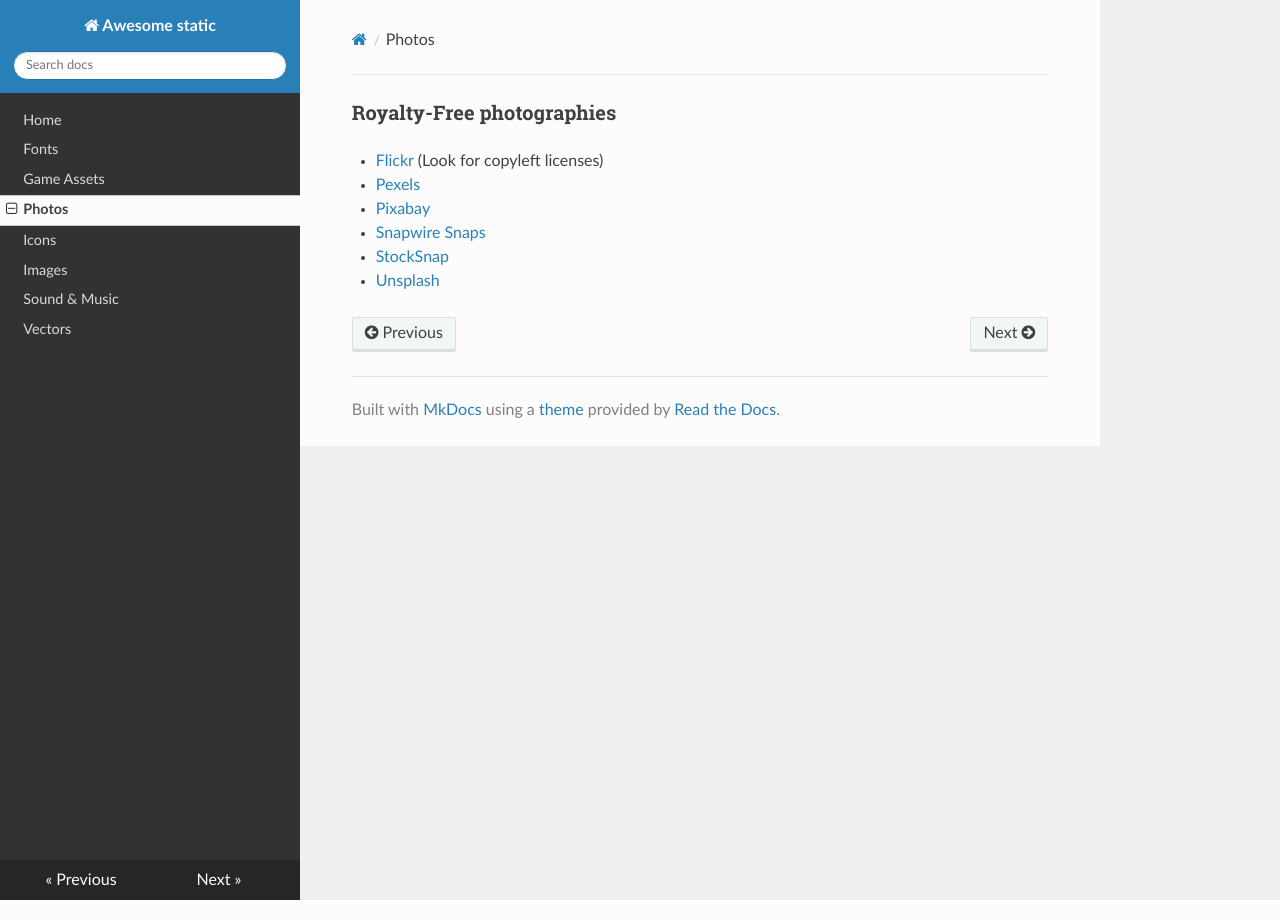
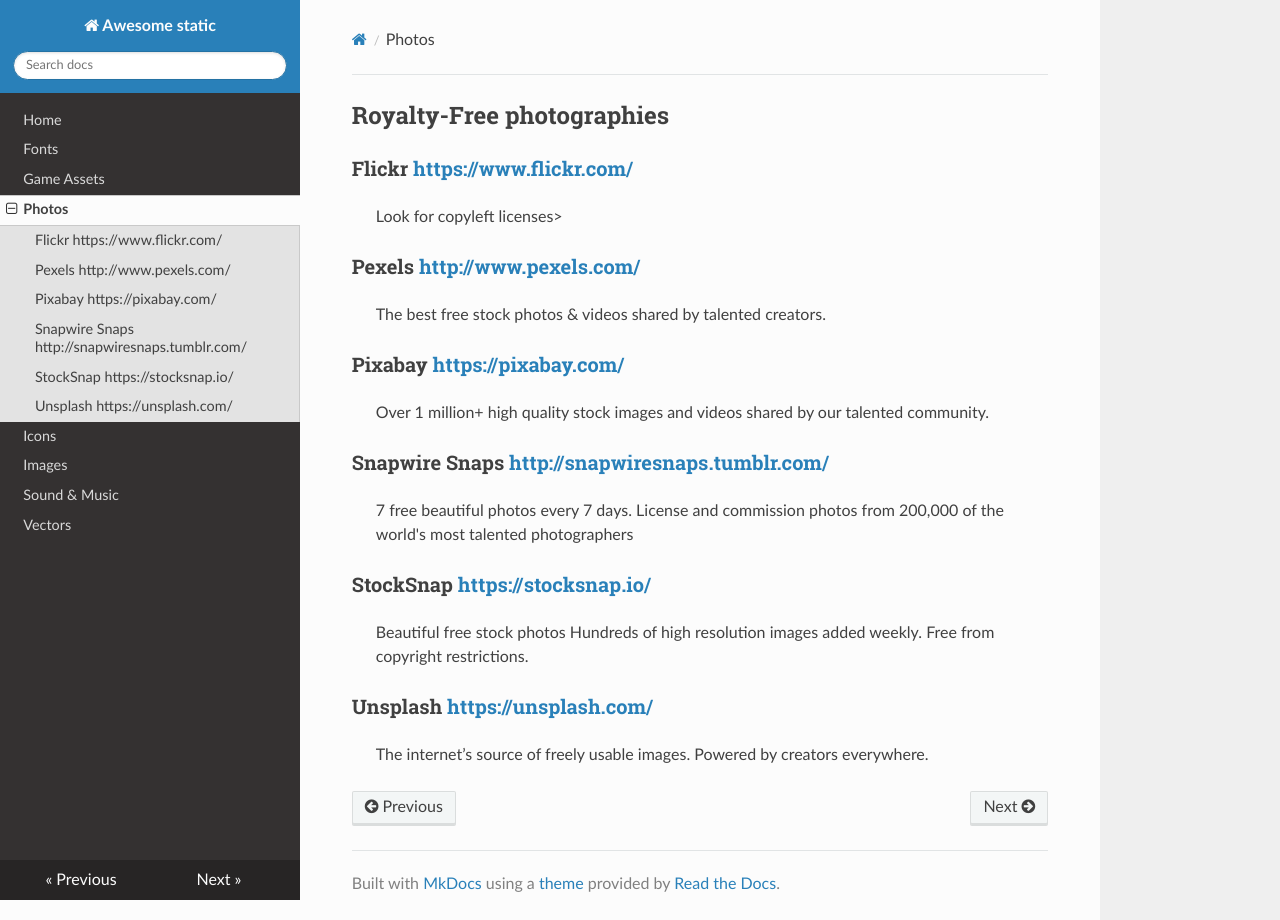
Before and after one commit to euribates/awesome-static, an MkDocs documentation site: the page built from docs/photos.md, in a window 1280 px wide. Built offline with MkDocs 1.6.1, drawn with Linux system fonts in a browser that asks for light colours; nearby versions of some CDN libraries.

Commit message:
Add description to photos sites

```diff
--- a/docs/photos.md
+++ b/docs/photos.md
@@ -1,8 +1,27 @@
-### Royalty-Free photographies
+## Royalty-Free photographies
 
-- [Flickr](https://www.flickr.com/) (Look for copyleft licenses)
-- [Pexels](http://www.pexels.com/)
-- [Pixabay](https://pixabay.com/)
-- [Snapwire Snaps](http://snapwiresnaps.tumblr.com/)
-- [StockSnap](https://stocksnap.io/)
-- [Unsplash](https://unsplash.com/)
+### Flickr <https://www.flickr.com/>
+
+  >Look for copyleft licenses>
+
+### Pexels <http://www.pexels.com/>
+
+> The best free stock photos & videos shared by talented creators.
+
+### Pixabay <https://pixabay.com/>
+
+> Over 1 million+ high quality stock images and videos shared by our talented community.
+
+### Snapwire Snaps <http://snapwiresnaps.tumblr.com/>
+
+> 7 free beautiful photos every 7 days. License and commission photos from 200,000 of the world's
+> most talented photographers
+
+### StockSnap <https://stocksnap.io/>
+
+> Beautiful free stock photos Hundreds of high resolution images added weekly. Free from copyright
+> restrictions.
+
+### Unsplash <https://unsplash.com/>
+
+> The internet’s source of freely usable images. Powered by creators everywhere.
```
Also changed, not shown: docs/game-assets.md (+3 -0 lines), docs/icons.md (+7 -6 lines).
